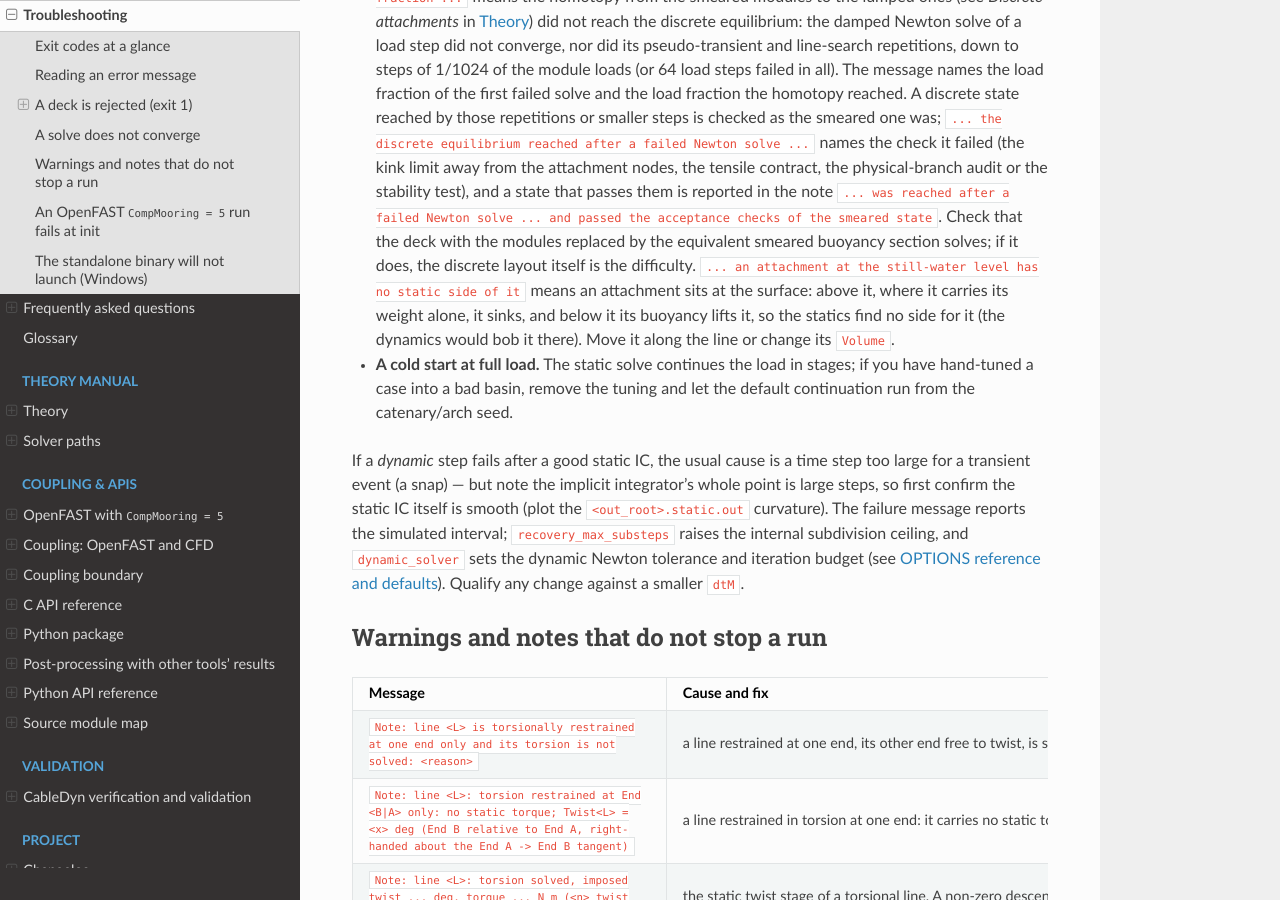
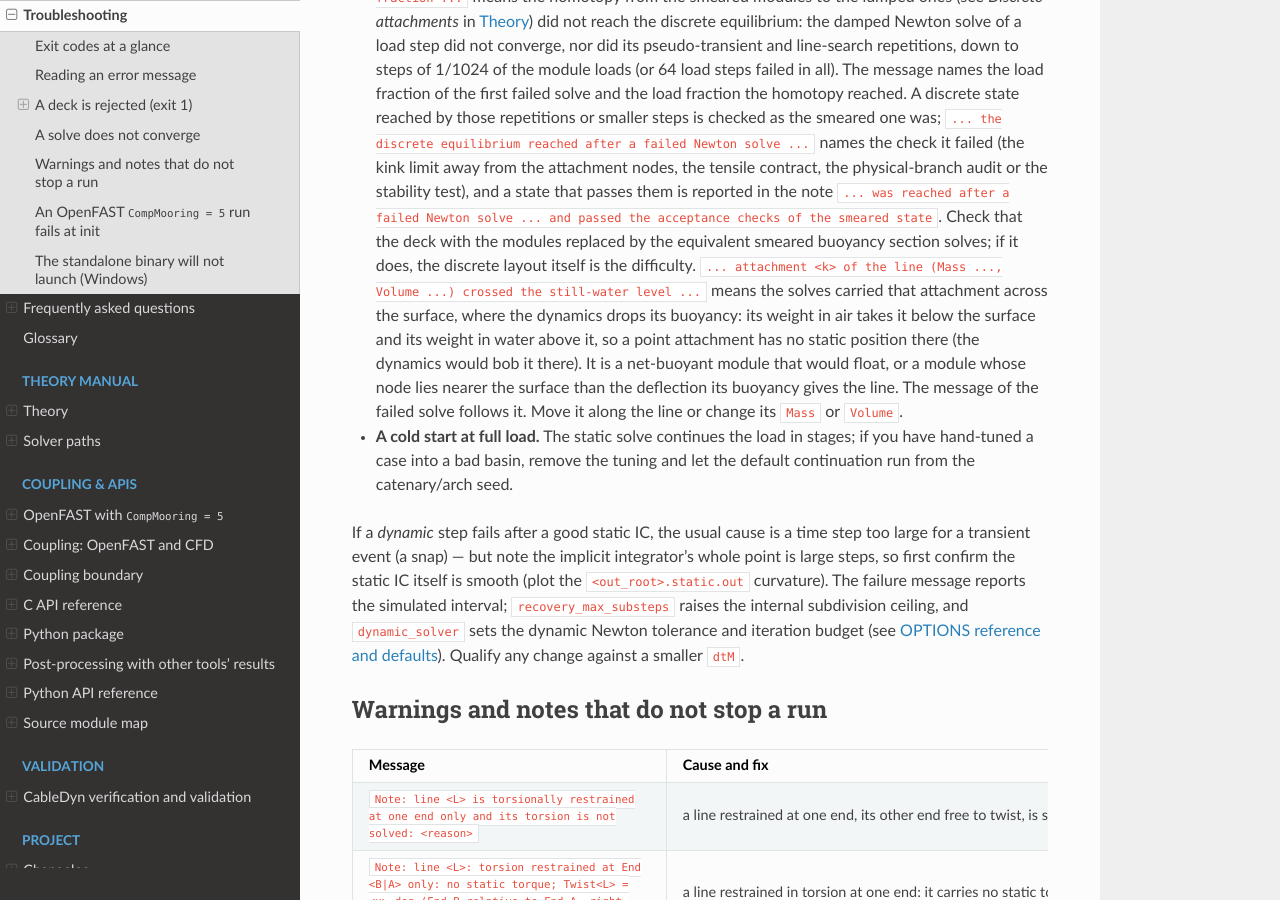
Before and after one commit to SMI-Lab-Inha/CableDyn, a Sphinx documentation site: the page built from doc/troubleshooting.rst, in a window 1280 px wide and 900 px high, scrolled down 13525 px. Built offline with Sphinx 7.4.7 and the Read the Docs theme 3.1.0, drawn with Linux system fonts in a browser that asks for light colours.

Commit message:
fix(statics): name the attachment that crossed the still-water level
The attachment polish takes every attachment's weight on the side of the
surface its node is on, and a point attachment that its weight in air
takes below the surface and its weight in water above it has no static
position. Only one path of that case was named: the full-load fixed point
running out of passes. A net-buoyant module that would float (200 kg,
2 m^3, 50 m along a slack cable from 20 m below the surface; in water it
lifts its node 4.5 m above the surface) is carried above and below the
surface by the homotopy's load steps in turn until one fails, and the
deck stopped with "the homotopy stopped at load fraction 0.625000",
which says nothing of the surface (dev started the module 4.5 m above
the surface with its buoyancy and ran).

The polish now records the first attachment a solve moved across the
surface, and every failure after it (a stopped homotopy, a failed
full-load solve, the passes running out) leads with that attachment, its
Mass and Volume and the reason, followed by the solver's message. The
torsion stage after the polish does the same. The loads and the order of
the solves are unchanged: every deck that converged converges bit for
bit. The message wording also covers a heavy module, which no buoyancy
lifts but whose node sits nearer the surface than the deflection its
buoyancy gives the line.

New gate static_dry_weight 9: the floating module fails closed and its
message names attachment 1 crossing the still-water level (before: the
homotopy message alone).

Signed-off-by: Jae Hoon Seo <jaehoon.seo@inha.ac.kr>

```diff
--- a/doc/theory.rst
+++ b/doc/theory.rst
@@ -2866,8 +2866,9 @@ equilibrium with the net weight smeared over the node's two elements and continu
 load in warm-started Newton solves; in a deck current the drag at rest is added, each solve takes
 every attachment's load on the side of the still-water level its node is on, and the final
 solve is repeated with the loads of its own solution until the nodes stop moving and no
-attachment changes side (an attachment at the surface that its weight sinks and its buoyancy
-lifts has no static side, and the solve fails closed). Before, an attachment above the surface
+attachment changes side (an attachment that its weight in air takes below the surface and its
+weight in water above it has no static position, and the solve fails closed, naming the
+attachment that crossed the surface). Before, an attachment above the surface
 kept its buoyancy in the statics: a 500 kg, 0.2 m\ :sup:`3` module 3 m above it moved the
 fairlead load by up to 6.1 % in the first second of the march. The load moves
 in eighths; a step whose damped Newton solve does not converge is repeated from the last
--- a/doc/troubleshooting.rst
+++ b/doc/troubleshooting.rst
@@ -624,10 +624,13 @@ but a few geometries are genuinely hard:
   reported in the note ``... was reached after a failed Newton solve ... and passed the
   acceptance checks of the smeared state``. Check that the deck with the modules replaced by the equivalent
   smeared buoyancy section solves; if it does, the discrete layout itself is the difficulty.
-  ``... an attachment at the still-water level has no static side of it`` means an attachment
-  sits at the surface: above it, where it carries its weight alone, it sinks, and below it its
-  buoyancy lifts it, so the statics find no side for it (the dynamics would bob it there). Move
-  it along the line or change its ``Volume``.
+  ``... attachment <k> of the line (Mass ..., Volume ...) crossed the still-water level ...``
+  means the solves carried that attachment across the surface, where the dynamics drops its
+  buoyancy: its weight in air takes it below the surface and its weight in water above it, so a
+  point attachment has no static position there (the dynamics would bob it there). It is a
+  net-buoyant module that would float, or a module whose node lies nearer the surface than the
+  deflection its buoyancy gives the line. The message of the failed solve follows it. Move it
+  along the line or change its ``Mass`` or ``Volume``.
 - **A cold start at full load.** The static solve continues the load in stages; if you have
   hand-tuned a case into a bad basin, remove the tuning and let the default continuation run
   from the catenary/arch seed.
```
Also changed, not shown: CHANGELOG.md (+3 -2 lines), 2 other files.
